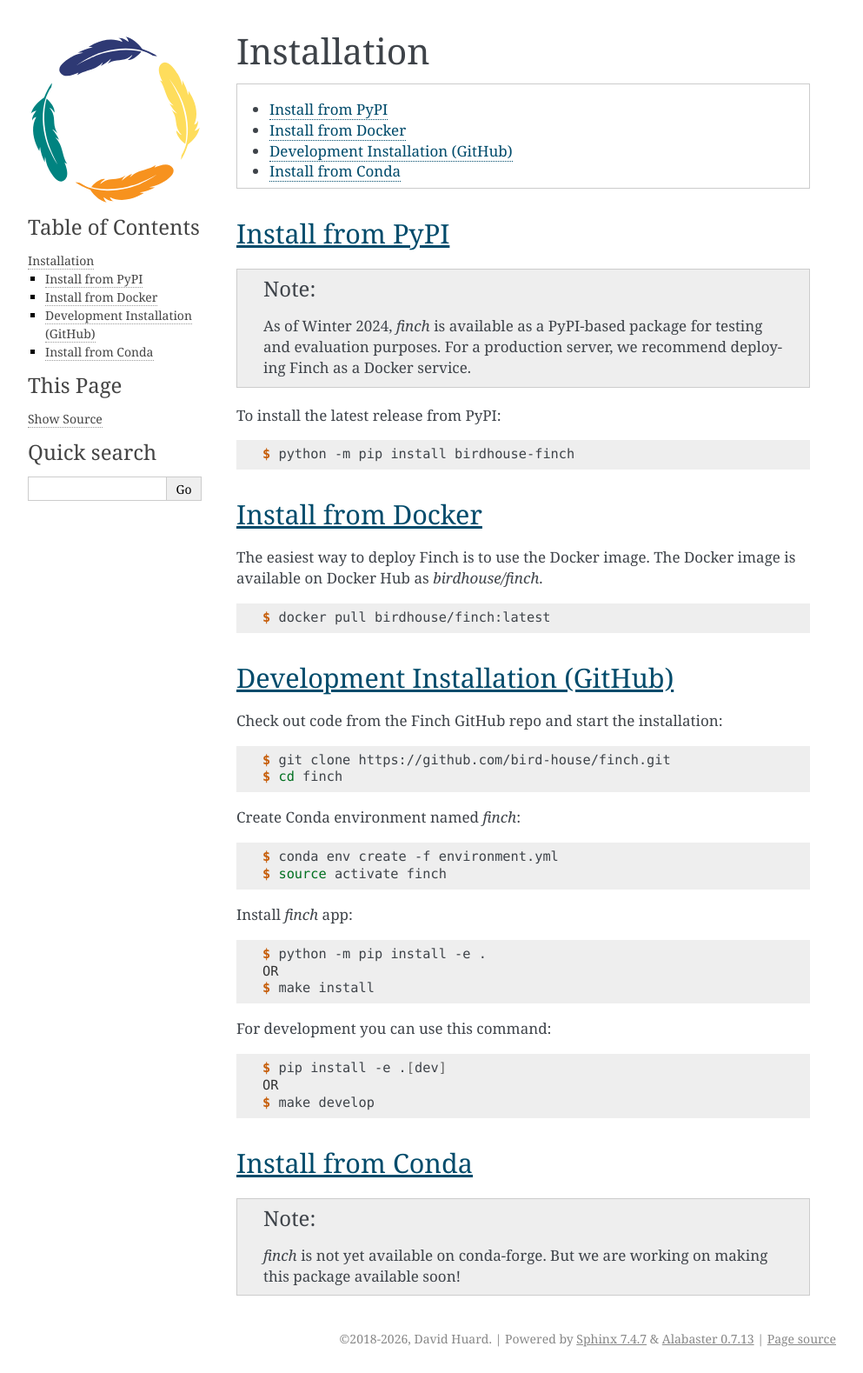
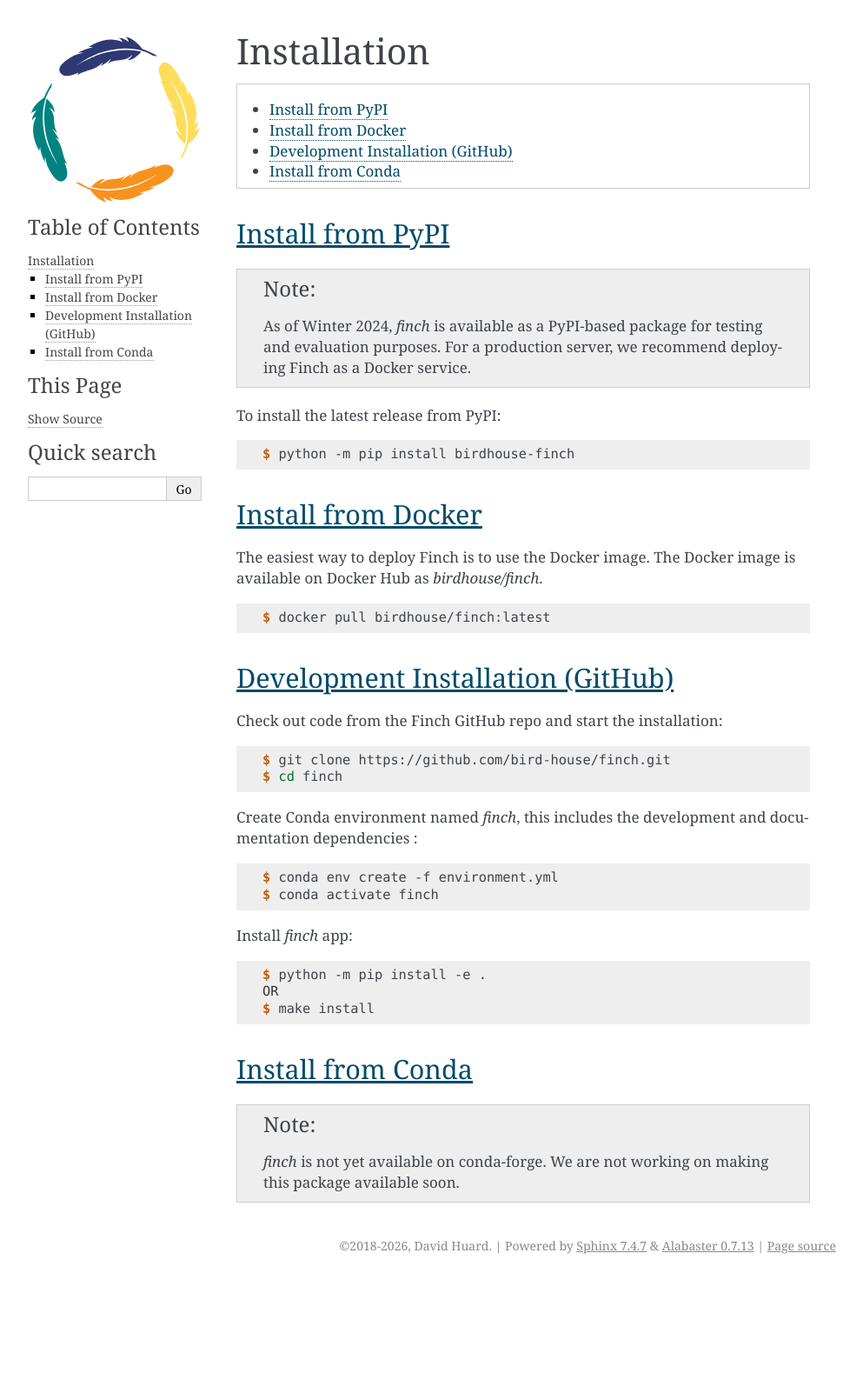
Before and after one commit to bird-house/finch, a Sphinx documentation site: the page built from docs/source/installation.rst, in a window 1280 px wide. Shown: the whole page at 87% size, without its empty margins (148-1141 px from the left). Built offline with Sphinx 7.4.7, drawn with Linux system fonts in a browser that asks for light colours; the version number is read from the project's files by our own code; after the commit the page ends 1472 px from its top, so only the background shows below that.

Commit message:
Update a few details in docs and tooling

```diff
--- a/docs/source/installation.rst
+++ b/docs/source/installation.rst
@@ -39,12 +39,12 @@
    $ git clone https://github.com/bird-house/finch.git
    $ cd finch
 
-Create Conda environment named `finch`:
+Create Conda environment named `finch`, this includes the development and documentation dependencies :
 
 .. code-block:: console
 
    $ conda env create -f environment.yml
-   $ source activate finch
+   $ conda activate finch
 
 Install `finch` app:
 
@@ -54,17 +54,10 @@
    OR
    $ make install
 
-For development you can use this command:
-
-.. code-block:: console
-
-  $ pip install -e .[dev]
-  OR
-  $ make develop
 
 Install from Conda
 ------------------
 
 .. note::
 
-   `finch` is not yet available on conda-forge. But we are working on making this package available soon!
+   `finch` is not yet available on conda-forge. We are not working on making this package available soon.
```
Also changed, not shown: pyproject.toml (+4 -3 lines), .readthedocs.yml.
